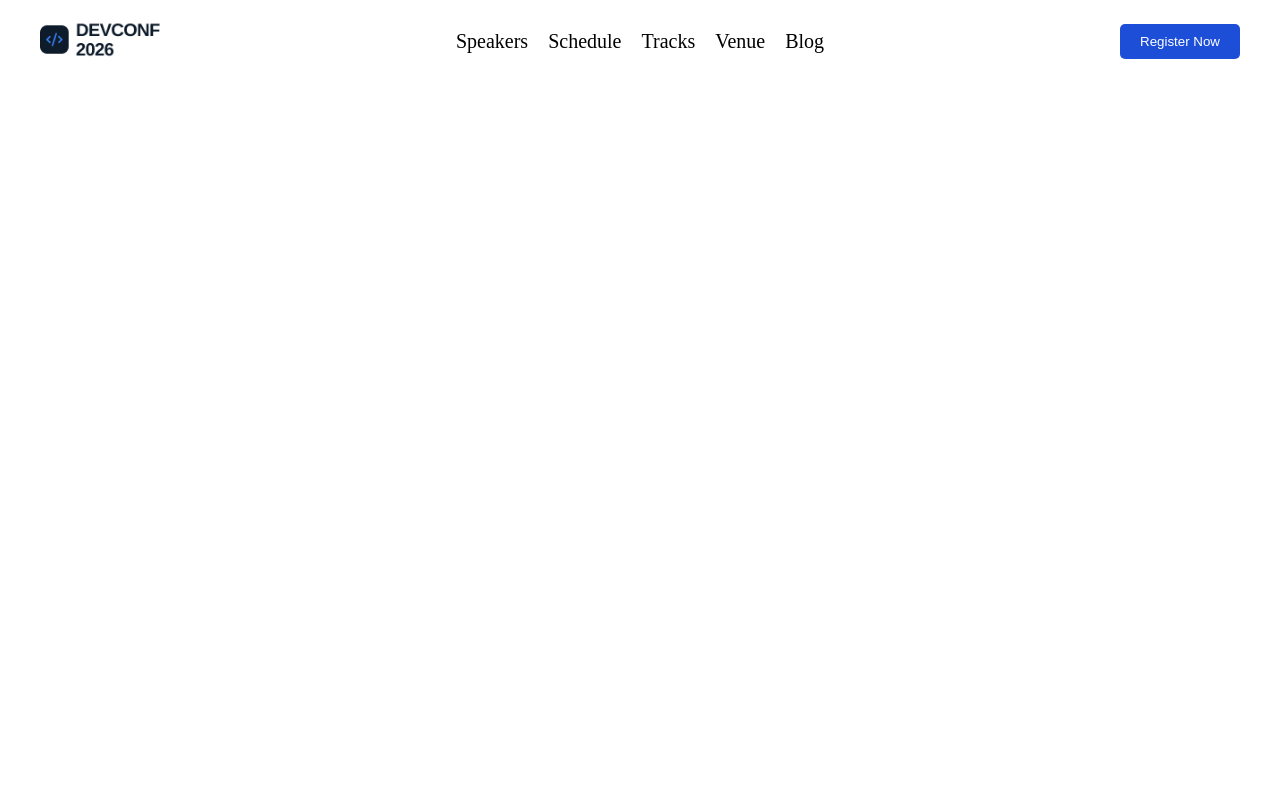
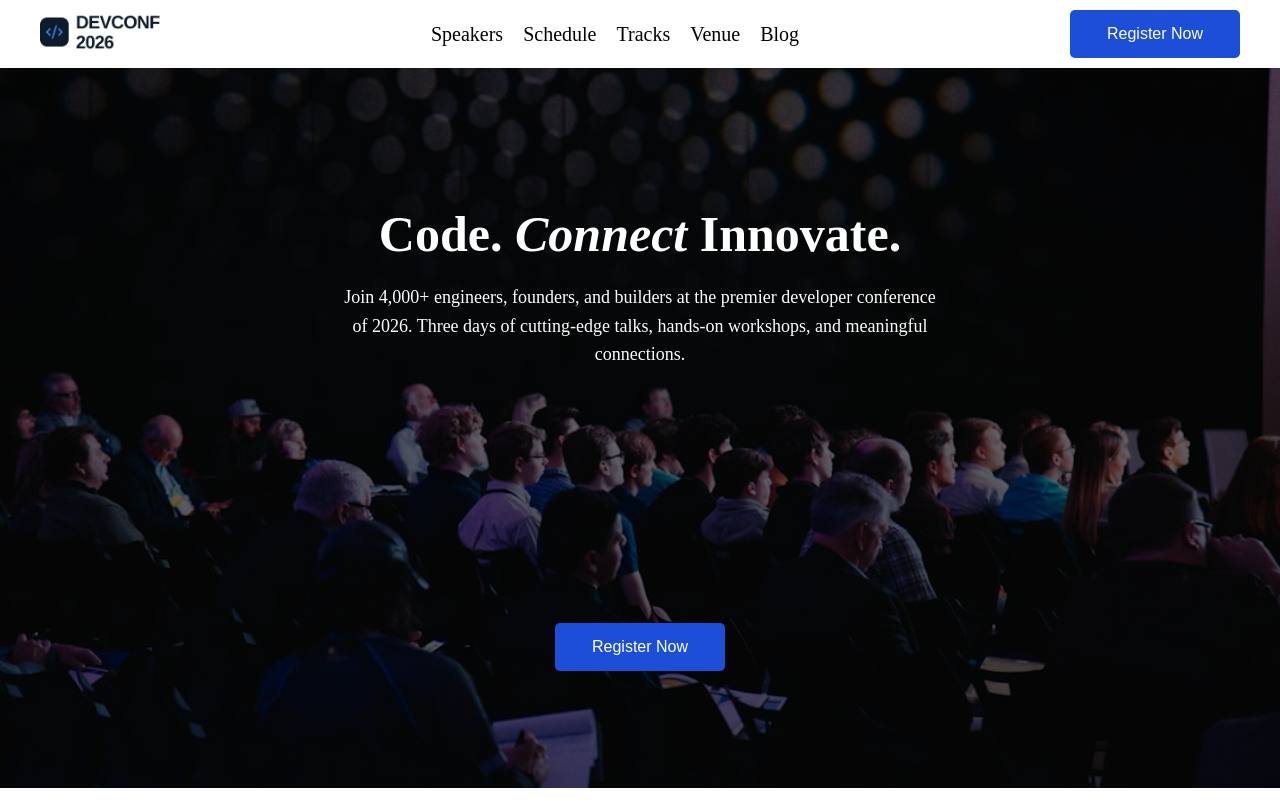
Before and after one commit to ahaduzzaman5503/B14-A01-DevConf-2026, a plain HTML site: page index.html in a window 1280 px wide. Drawn offline with Linux system fonts and the light colour scheme.

Commit message:
Banner (Hero) Section Done

```diff
--- a/index.html
+++ b/index.html
@@ -7,8 +7,9 @@
     <link rel="stylesheet" href="./style.css" />
   </head>
   <body>
+    <!-- Navbar Section -->
     <header>
-      <nav>
+      <nav class="page_container">
         <div class="logo">
           <img src="./assets/logo.png" alt="logo" />
         </div>
@@ -26,5 +27,19 @@
         </div>
       </nav>
     </header>
+
+    <!-- Banner (Hero) Section -->
+    <section class="banner">
+      <div class="banner_content page_container">
+        <div>
+           <h1>Code. <em>Connect</em> Innovate.</h1>
+          <p>
+            Join 4,000+ engineers, founders, and builders at the premier developer conference of 2026. Three days of cutting-edge talks, hands-on workshops, and meaningful connections.
+          </p>
+        </div>
+        <div>
+          <button class="regester_btn">Register Now</button>
+        </div>
+      </div>
   </body>
 </html>
--- a/style.css
+++ b/style.css
@@ -2,10 +2,19 @@
     margin: 0;
     padding: 0;
 }
+
+/* Navbar Section */
+
  .logo img {
     width: 120px;
     max-width: 100%;
     height: auto;
+}
+
+.page_container {
+    max-width: 1200px;
+    margin: auto;
+    padding: 10px;
 }
 
 nav {
@@ -13,8 +22,6 @@
     justify-content: space-between;
     align-items: center;
     padding: 20px 5px;
-    max-width: 1200px;
-    margin: auto;
 }
 
 .nav_links ul {
@@ -30,10 +37,44 @@
 }
 
 button.regester_btn {
-    padding: 10px 20px;
+    font-size: 16px;
+    padding: 15px 20px;
     background-color: #1d4ed8;
     color: white;
     border: none;
     border-radius: 5px;
     cursor: pointer;
+    width: 170px;
 }
+
+/* Banner (Hero) Section */
+
+.banner {
+    background-image: linear-gradient(rgba(0, 0, 0, 0.6), rgba(0, 0, 0, 0.6)),  url('./assets/banner.jpg');
+    background-size: cover;
+    background-position: center;
+    background-repeat: no-repeat;
+    width: 100%;
+    height: 720px;
+    color: white;
+}
+
+.banner_content {
+    display: flex;
+    flex-direction: column;
+    justify-content: space-around;
+    align-items: center;
+    height: 100%;
+    text-align: center;
+}
+
+.banner_content div h1 {
+    font-size: 50px;
+    font-weight: 700;
+}
+.banner_content div p {
+    font-size: 18px;
+    max-width: 600px;
+    line-height: 1.6;
+    padding-top: 20px;
+}
```
